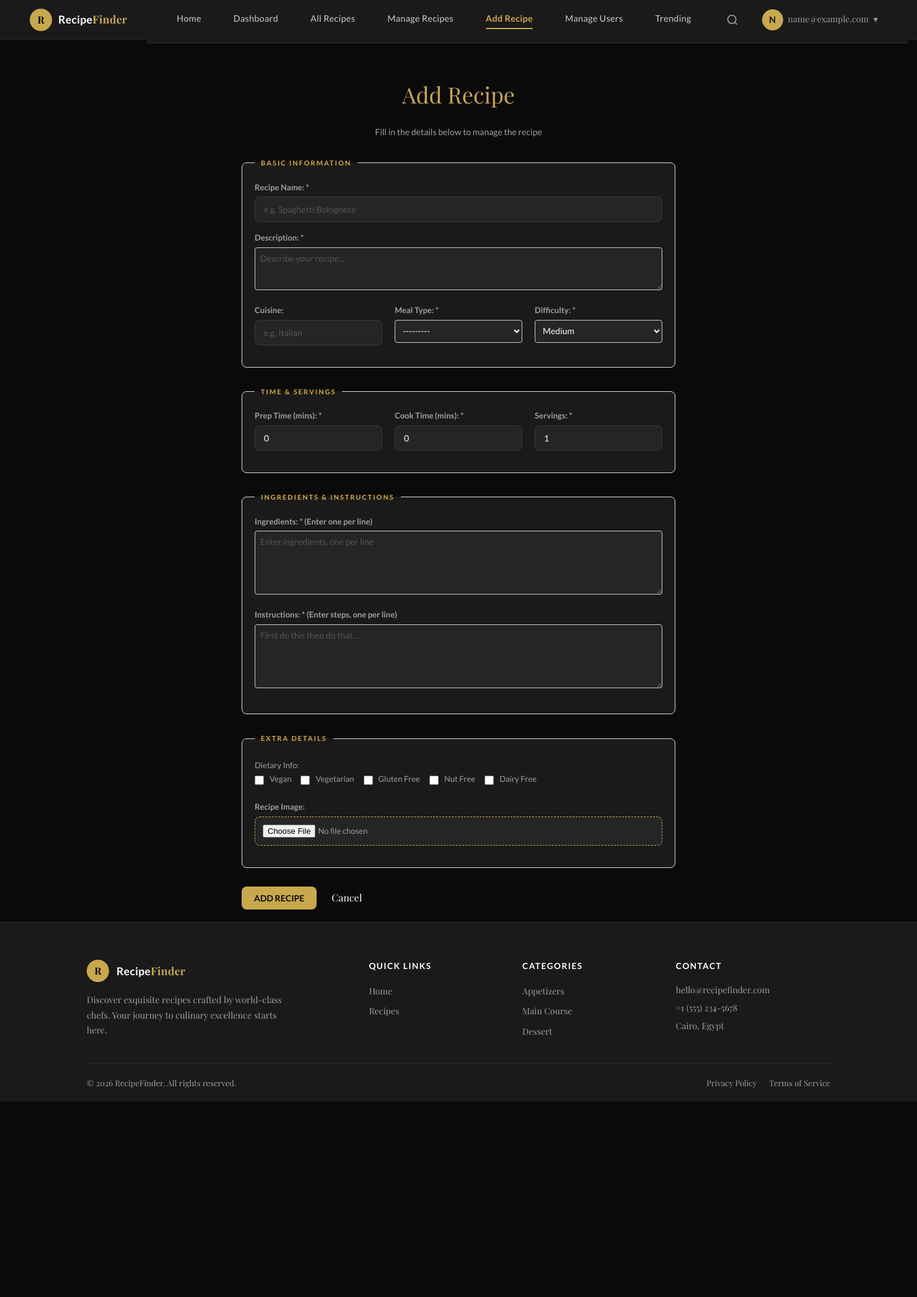
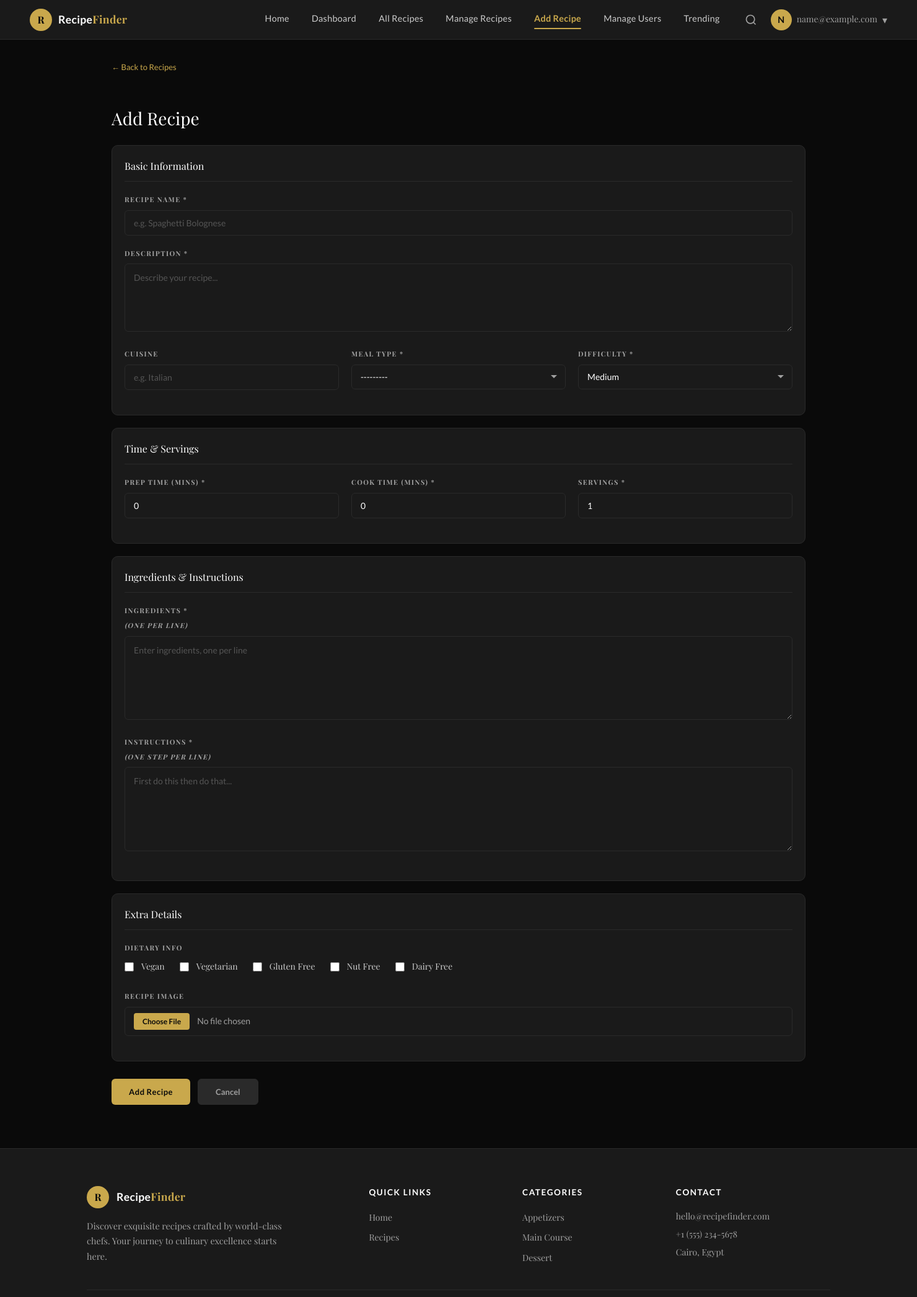
Before and after one commit to Asmaa6777/WEB, a Django app: page /management/recipes/new/ in a window 1480 px wide. Shown: the top 2092 px of the page at 62% size. Before the commit the page ends 1777 px from the top, so only its background shows below. Run offline with Django 5.2, Linux system fonts and the light colour scheme; the visitor is signed in with stand-in values (Sample User, id 1); data that the repository does not hold is empty; some web fonts are replaced.

Commit message:
Refactor recipe form layout and styles; update user detail and management pages to use consistent CSS

```diff
--- a/management/templates/mgmt/recipe_form.html
+++ b/management/templates/mgmt/recipe_form.html
@@ -1,133 +1,122 @@
 {% extends "base.html" %}
 {% load static %}
 
-{% block title %}Recipe Finder - {{ title }}{% endblock %}
+{% block title %}{{ title }} - Recipe Finder{% endblock %}
 
 {% block extra_css %}
-    <link rel="stylesheet" href="{% static 'css/add.css' %}">
-    <link rel="stylesheet" href="{% static 'css/admin_profile.css' %}">
-    <style>
-        .errorlist { color: red; list-style: none; padding: 0; }
-        .form-section { margin-bottom: 30px; border: 1px solid #ddd; padding: 20px; border-radius: 8px; }
-        .form-section legend { font-weight: bold; padding: 0 10px; color: #d4af37; }
-        .form-group { margin-bottom: 15px; }
-        .form-group label { display: block; margin-bottom: 5px; font-weight: 600; }
-        .form-control { width: 100%; padding: 8px; border: 1px solid #ccc; border-radius: 4px; }
-        .checkbox-group { display: flex; flex-wrap: wrap; gap: 15px; }
-        .checkbox-item { display: flex; align-items: center; gap: 5px; }
-    </style>
+    <link rel="stylesheet" href="{% static 'css/management.css' %}">
 {% endblock %}
 
 {% block content %}
-<div style="padding: 20px; max-width: 800px; margin: 0 auto;">
-    <h2>{{ title }}</h2>
-    <p>Fill in the details below to manage the recipe</p>
+<div class="container">
+    <a href="{% url 'recipe_manage' %}" class="back-link">← Back to Recipes</a>
+    <h1>{{ title }}</h1>
 
     <form method="post" enctype="multipart/form-data">
         {% csrf_token %}
 
         {% if form.errors %}
-            <div class="alert alert-danger">
-                Please correct the errors below.
-            </div>
+        <ul class="errorlist">
+            {% for field in form %}
+                {% for error in field.errors %}
+                    <li>{{ field.label }}: {{ error }}</li>
+                {% endfor %}
+            {% endfor %}
+            {% for error in form.non_field_errors %}
+                <li>{{ error }}</li>
+            {% endfor %}
+        </ul>
         {% endif %}
 
-        <fieldset class="form-section">
-            <legend>Basic Information</legend>
+        <div class="section" style="margin-bottom: 20px;">
+            <h2>Basic Information</h2>
             <div class="form-group">
-                <label for="{{ form.name.id_for_label }}">Recipe Name: *</label>
+                <label for="{{ form.name.id_for_label }}">Recipe Name *</label>
                 {{ form.name }}
-                {{ form.name.errors }}
             </div>
             <div class="form-group">
-                <label for="{{ form.description.id_for_label }}">Description: *</label>
+                <label for="{{ form.description.id_for_label }}">Description *</label>
                 {{ form.description }}
-                {{ form.description.errors }}
             </div>
             <div style="display: grid; grid-template-columns: 1fr 1fr 1fr; gap: 20px;">
                 <div class="form-group">
-                    <label for="{{ form.cuisine.id_for_label }}">Cuisine:</label>
+                    <label for="{{ form.cuisine.id_for_label }}">Cuisine</label>
                     {{ form.cuisine }}
-                    {{ form.cuisine.errors }}
                 </div>
                 <div class="form-group">
-                    <label for="{{ form.category.id_for_label }}">Meal Type: *</label>
+                    <label for="{{ form.category.id_for_label }}">Meal Type *</label>
                     {{ form.category }}
-                    {{ form.category.errors }}
                 </div>
                 <div class="form-group">
-                    <label for="{{ form.difficulty.id_for_label }}">Difficulty: *</label>
+                    <label for="{{ form.difficulty.id_for_label }}">Difficulty *</label>
                     {{ form.difficulty }}
-                    {{ form.difficulty.errors }}
                 </div>
             </div>
-        </fieldset>
+        </div>
 
-        <fieldset class="form-section">
-            <legend>Time &amp; Servings</legend>
+        <div class="section" style="margin-bottom: 20px;">
+            <h2>Time &amp; Servings</h2>
             <div style="display: grid; grid-template-columns: 1fr 1fr 1fr; gap: 20px;">
                 <div class="form-group">
-                    <label for="{{ form.prep_time.id_for_label }}">Prep Time (mins): *</label>
+                    <label for="{{ form.prep_time.id_for_label }}">Prep Time (mins) *</label>
                     {{ form.prep_time }}
-                    {{ form.prep_time.errors }}
                 </div>
                 <div class="form-group">
-                    <label for="{{ form.cook_time.id_for_label }}">Cook Time (mins): *</label>
+                    <label for="{{ form.cook_time.id_for_label }}">Cook Time (mins) *</label>
                     {{ form.cook_time }}
-                    {{ form.cook_time.errors }}
                 </div>
                 <div class="form-group">
-                    <label for="{{ form.servings.id_for_label }}">Servings: *</label>
+                    <label for="{{ form.servings.id_for_label }}">Servings *</label>
                     {{ form.servings }}
-                    {{ form.servings.errors }}
                 </div>
             </div>
-        </fieldset>
+        </div>
 
-        <fieldset class="form-section">
-            <legend>Ingredients &amp; Instructions</legend>
+        <div class="section" style="margin-bottom: 20px;">
+            <h2>Ingredients &amp; Instructions</h2>
             <div class="form-group">
-                <label for="{{ form.ingredients.id_for_label }}">Ingredients: * (Enter one per line)</label>
+                <label for="{{ form.ingredients.id_for_label }}">Ingredients * <small>(one per line)</small></label>
                 {{ form.ingredients }}
-                {{ form.ingredients.errors }}
             </div>
             <div class="form-group">
-                <label for="{{ form.instructions.id_for_label }}">Instructions: * (Enter steps, one per line)</label>
+                <label for="{{ form.instructions.id_for_label }}">Instructions * <small>(one step per line)</small></label>
                 {{ form.instructions }}
-                {{ form.instructions.errors }}
             </div>
-        </fieldset>
+        </div>
 
-        <fieldset class="form-section">
-            <legend>Extra Details</legend>
-            <label>Dietary Info:</label>
-            <div class="checkbox-group" style="margin-bottom: 20px;">
-                <div class="checkbox-item">
-                    {{ form.is_vegan }} <label for="{{ form.is_vegan.id_for_label }}">Vegan</label>
-                </div>
-                <div class="checkbox-item">
-                    {{ form.is_vegetarian }} <label for="{{ form.is_vegetarian.id_for_label }}">Vegetarian</label>
-                </div>
-                <div class="checkbox-item">
-                    {{ form.is_gluten_free }} <label for="{{ form.is_gluten_free.id_for_label }}">Gluten Free</label>
-                </div>
-                <div class="checkbox-item">
-                    {{ form.is_nut_free }} <label for="{{ form.is_nut_free.id_for_label }}">Nut Free</label>
-                </div>
-                <div class="checkbox-item">
-                    {{ form.is_dairy_free }} <label for="{{ form.is_dairy_free.id_for_label }}">Dairy Free</label>
+        <div class="section" style="margin-bottom: 20px;">
+            <h2>Extra Details</h2>
+            <div class="form-group">
+                <label>Dietary Info</label>
+                <div style="display: flex; flex-wrap: wrap; gap: 24px; margin-top: 10px;">
+                    <label style="display:flex; align-items:center; gap:8px; text-transform:none; letter-spacing:normal; font-size:14px; font-weight:400; color:var(--text-light);">
+                        {{ form.is_vegan }} Vegan
+                    </label>
+                    <label style="display:flex; align-items:center; gap:8px; text-transform:none; letter-spacing:normal; font-size:14px; font-weight:400; color:var(--text-light);">
+                        {{ form.is_vegetarian }} Vegetarian
+                    </label>
+                    <label style="display:flex; align-items:center; gap:8px; text-transform:none; letter-spacing:normal; font-size:14px; font-weight:400; color:var(--text-light);">
+                        {{ form.is_gluten_free }} Gluten Free
+                    </label>
+                    <label style="display:flex; align-items:center; gap:8px; text-transform:none; letter-spacing:normal; font-size:14px; font-weight:400; color:var(--text-light);">
+                        {{ form.is_nut_free }} Nut Free
+                    </label>
+                    <label style="display:flex; align-items:center; gap:8px; text-transform:none; letter-spacing:normal; font-size:14px; font-weight:400; color:var(--text-light);">
+                        {{ form.is_dairy_free }} Dairy Free
+                    </label>
                 </div>
             </div>
             <div class="form-group">
-                <label for="{{ form.image.id_for_label }}">Recipe Image:</label>
+                <label for="{{ form.image.id_for_label }}">Recipe Image</label>
                 {{ form.image }}
-                {{ form.image.errors }}
             </div>
-        </fieldset>
+        </div>
 
-        <div style="margin-top: 20px;">
-            <button type="submit" class="btn-view" style="padding: 10px 20px; cursor: pointer;">{{ title|upper }}</button>
-            <a href="{% url 'recipe_manage' %}" style="margin-left: 20px;">Cancel</a>
+        <div style="display: flex; gap: 12px; margin-top: 8px; padding-bottom: 40px;">
+            <button type="submit">{{ title }}</button>
+            <a href="{% url 'recipe_manage' %}" style="display:inline-block;">
+                <button type="button">Cancel</button>
+            </a>
         </div>
     </form>
 </div>
--- a/management/templates/mgmt/user_detail.html
+++ b/management/templates/mgmt/user_detail.html
@@ -4,7 +4,7 @@
 {% block title %}User: {{ user.email }} - Recipe Finder{% endblock %}
 
 {% block extra_css %}
-    <link rel="stylesheet" href="{% static 'css/mgmt.css' %}">
+    <link rel="stylesheet" href="{% static 'css/management.css' %}">
 {% endblock %}
 
 {% block content %}
--- a/management/templates/mgmt/users.html
+++ b/management/templates/mgmt/users.html
@@ -4,7 +4,7 @@
 {% block title %}Manage Users - Recipe Finder{% endblock %}
 
 {% block extra_css %}
-    <link rel="stylesheet" href="{% static 'css/mgmt.css' %}">
+    <link rel="stylesheet" href="{% static 'css/management.css' %}">
 {% endblock %}
 
 {% block content %}
--- a/static/css/management.css
+++ b/static/css/management.css
@@ -523,6 +523,15 @@ small {
     padding: 40px !important;
 }
 
+input[type="checkbox"] {
+    accent-color: var(--gold);
+    width: 15px;
+    height: 15px;
+    cursor: pointer;
+    margin-right: 4px;
+    vertical-align: middle;
+}
+
 /* RESPONSIVE */
 @media (max-width: 600px) {
     .container { padding: 20px 16px; }
--- a/templates/base.html
+++ b/templates/base.html
@@ -9,7 +9,7 @@
     <link rel="stylesheet" href="{% static 'css/style.css' %}">
     {% block extra_css %}{% endblock %}
     <script src="{% static 'js/navbar.js' %}?v=3" defer></script>
-    <script src="{% static 'js/footer.js' %}" defer></script>
+    <script src="{% static 'js/footer.js' %}?v=2" defer></script>
 {% block extra_js_head %}{% endblock %}
 </head>
 <body>
```
